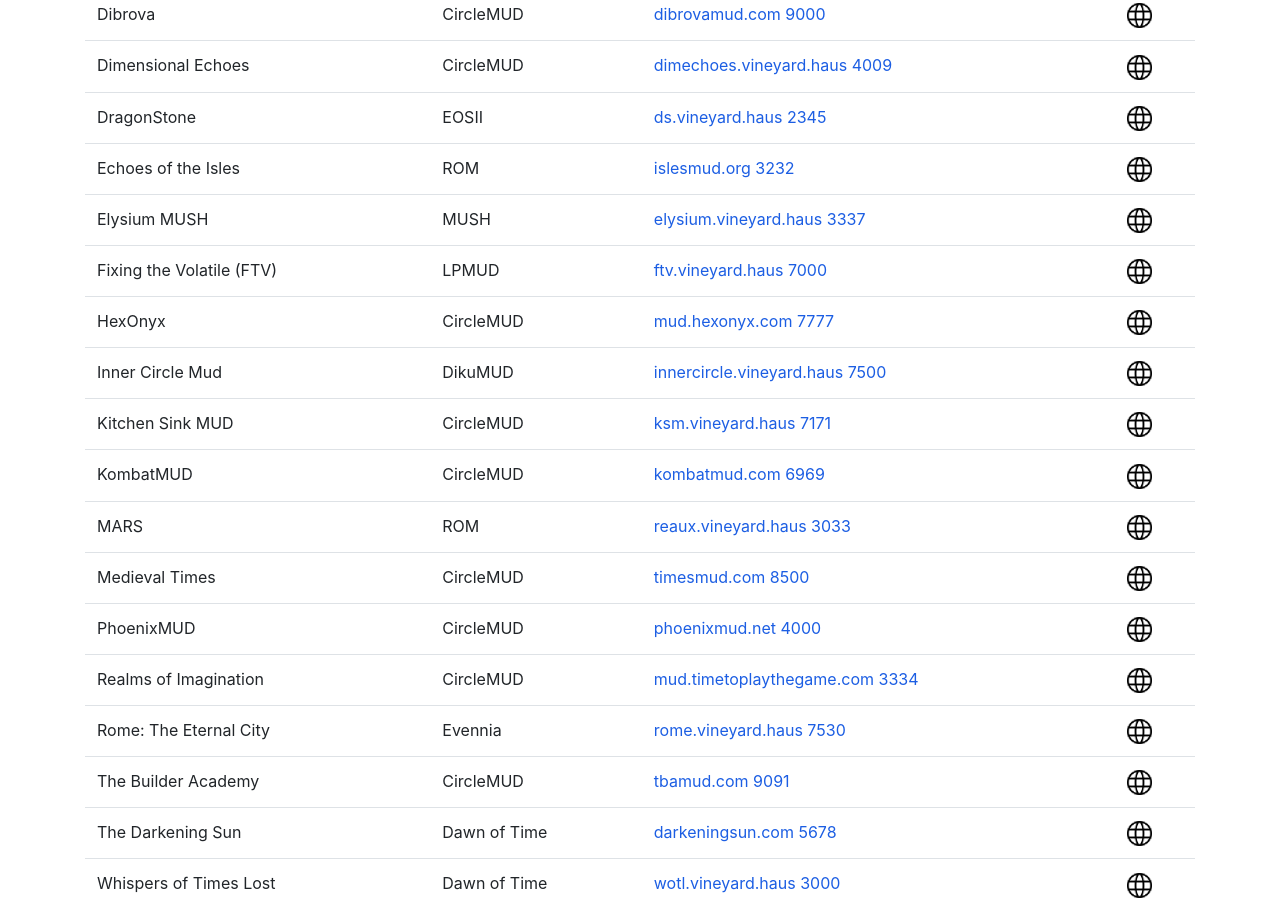
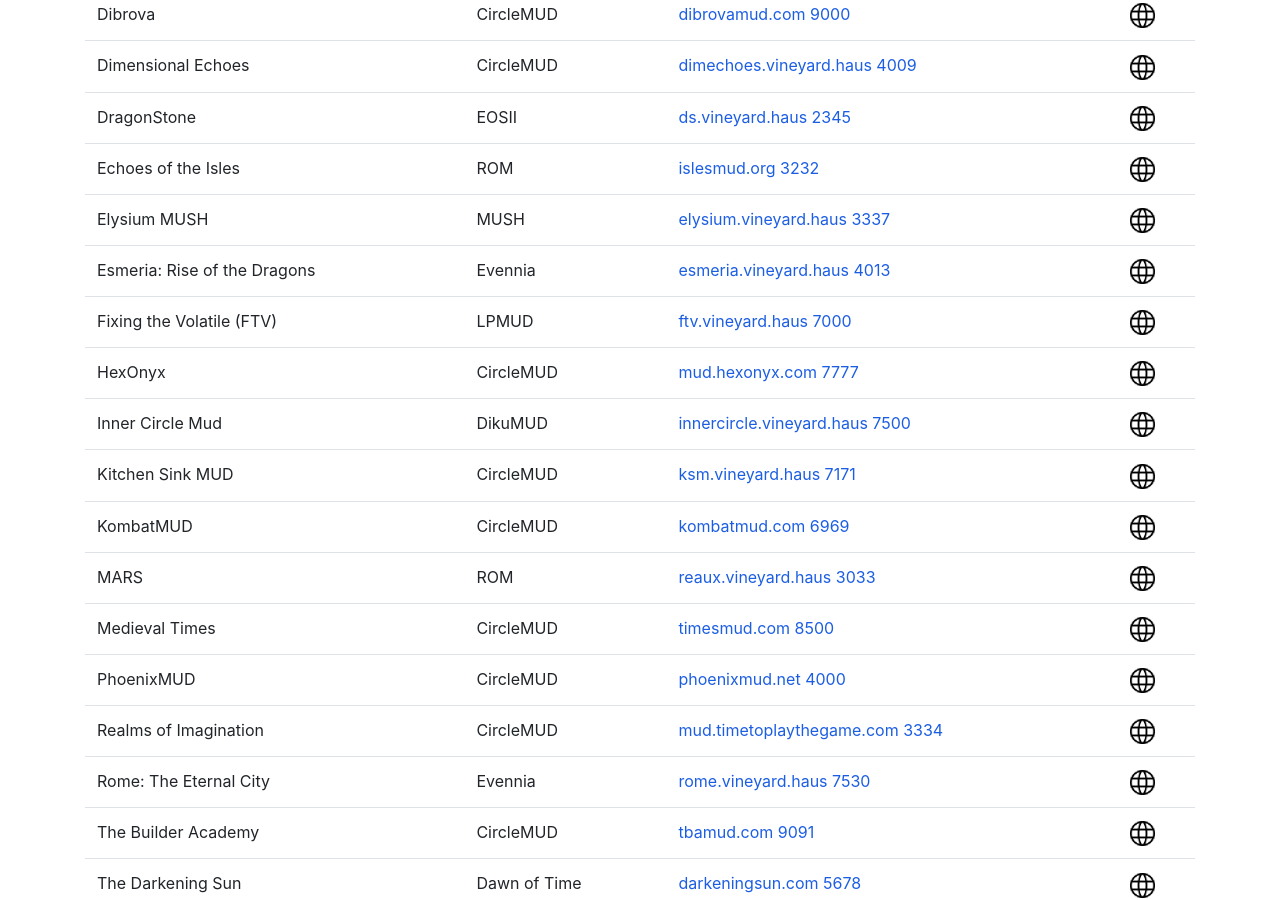
Before and after one commit to vintnerhaus/vineyard.haus, a Jekyll site: the page built from muds.html, in a window 1280 px wide and 900 px high, scrolled down 764 px. Built offline with Jekyll 4.4.1, drawn with Linux system fonts in a browser that asks for light colours; nearby versions of some CDN libraries; Markdown is read by kramdown in place of the engine named in the settings.

Commit message:
Update mud_list.json

```diff
--- a/_data/mud_list.json
+++ b/_data/mud_list.json
@@ -210,6 +210,13 @@
       "site": "trekmush.vineyard.haus",
       "server_address": "trekmush.vineyard.haus",
       "server_port": "1701",
+    },
+    {
+      "mud_name": "Esmeria: Rise of the Dragons",
+      "server": "Evennia",
+      "site": "esmeria.vineyard.haus",
+      "server_address": "esmeria.vineyard.haus",
+      "server_port": "4013",
     }
   ]
 }
```
